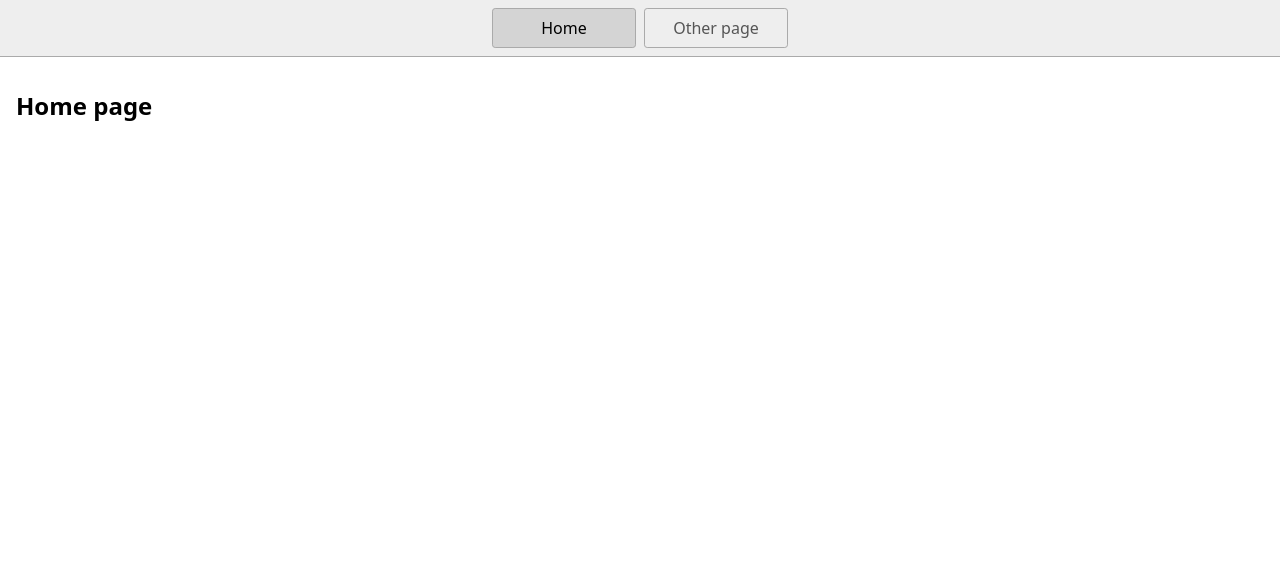
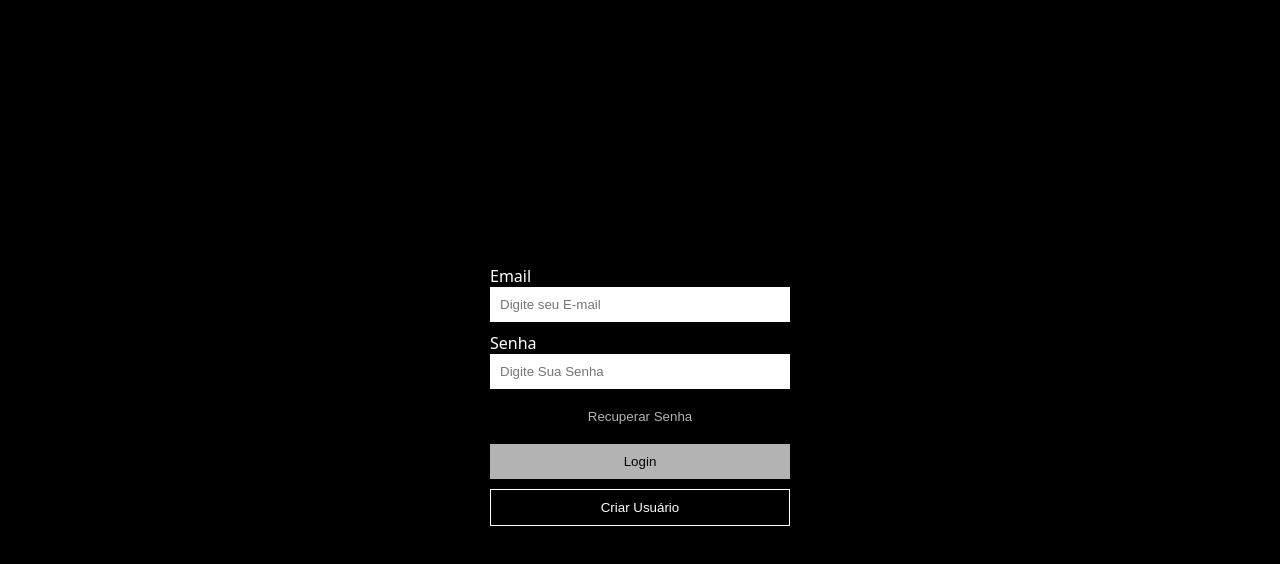
Before and after one commit to nil0sgarbiero/web-platform-dvzmhm, a plain HTML site: page index.html in a window 1280 px wide. Drawn offline with Linux system fonts and the light colour scheme.

Commit message:
3 files modified, 2 added

```diff
--- /dev/null
+++ b/bkp.css
@@ -0,0 +1,38 @@
+* {
+  box-sizing: border-box;
+}
+nav {
+  display: flex;
+  flex-wrap: wrap;
+  align-items: center;
+  justify-content: center;
+  padding: 0.5rem;
+  gap: 0.5rem;
+  border-bottom: solid 1px #aaa;
+  background-color: #eee;
+}
+
+nav a {
+  display: inline-block;
+  min-width: 9rem;
+  padding: 0.5rem;
+  border-radius: 0.2rem;
+  border: solid 1px #aaa;
+  text-align: center;
+  text-decoration: none;
+  color: #555;
+}
+
+nav a[aria-current='page'] {
+  color: #000;
+  background-color: #d4d4d4;
+}
+
+main {
+  padding: 1rem;
+}
+
+h1 {
+  font-weight: bold;
+  font-size: 1.5rem;
+}
--- a/index.html
+++ b/index.html
@@ -1,7 +1,7 @@
 <!DOCTYPE html>
 <html lang="en">
   <head>
-    <title>Home</title>
+    <title>Login - AppTreino</title>
     <meta charset="UTF-8" />
     <meta name="viewport" content="width=device-width" />
     <!--
@@ -9,15 +9,47 @@
       Remove all code in `styles.css`!
     -->
     <link rel="stylesheet" href="styles.css" />
-    <script type="module" src="script.js"></script>
+    <script src="script.js"></script>
   </head>
   <body>
-    <nav>
-      <a href="/" aria-current="page">Home</a>
-      <a href="/page2.html">Other page</a>
-    </nav>
-    <main>
-      <h1>Home page</h1>
-    </main>
+    <form action="">
+      <div>
+        <label for="">Email</label>
+      </div>
+      <div>
+        <input
+          type="email"
+          name="email"
+          id="email"
+          onchange="validateFields()"
+          placeholder="Digite seu E-mail"
+        />
+      </div>
+      <div>
+        <label for="">Senha</label>
+      </div>
+      <div>
+        <input
+          type="password"
+          name="password"
+          id="password"
+          placeholder="Digite Sua Senha"
+        />
+      </div>
+      <div>
+        <button type="button" class="clear" id="recoverpass" disabled="true">
+          Recuperar Senha
+        </button>
+      </div>
+      <div>
+        <button type="button" class="solid" id="login" disabled="true">
+          Login
+        </button>
+      </div>
+
+      <div>
+        <button type="button" class="outline">Criar Usuário</button>
+      </div>
+    </form>
   </body>
 </html>
--- a/script.js
+++ b/script.js
@@ -1 +1,21 @@
-console.log('Hello!');
+function validateFields() {
+  // verifica se email não é vazio, se email é valido
+  // se email verdadeiro entao habilita recuperar senha
+  //
+  const emailValid = isEmailValid();
+  document.getElementById('recoverpass').disable = !emailValid;
+}
+function isEmailValid() {
+  const email = document.getElementById('email').value;
+  if (!email) {
+    return false;
+  }
+  return validateEmail(email);
+}
+
+function validateEmail(email) {
+  if (/^\w+([\.-]?\w+)*@\w+([\.-]?\w+)*(\.\w{2,3})+$/.test(email)) {
+    return false;
+  }
+  return true;
+}
--- a/styles.css
+++ b/styles.css
@@ -1,46 +1,54 @@
-* {
-  box-sizing: border-box;
-}
-
 body {
   margin: 0;
   font-family: system-ui, sans-serif;
-  color: black;
-  background-color: white;
+  color: white;
+  background-color: black;
+  display: flex;
+  justify-content: center;
+  align-items: center;
+  height: 100vh;
 }
 
-nav {
-  display: flex;
-  flex-wrap: wrap;
-  align-items: center;
-  justify-content: center;
-  padding: 0.5rem;
-  gap: 0.5rem;
-  border-bottom: solid 1px #aaa;
-  background-color: #eee;
+form {
+  width: 300px;
 }
 
-nav a {
-  display: inline-block;
-  min-width: 9rem;
-  padding: 0.5rem;
-  border-radius: 0.2rem;
-  border: solid 1px #aaa;
-  text-align: center;
-  text-decoration: none;
-  color: #555;
+input,
+button {
+  padding: 10px;
+  margin-bottom: 10px;
+  width: -webkit-fill-available;
+}
+input {
+  border: none;
 }
 
-nav a[aria-current='page'] {
-  color: #000;
-  background-color: #d4d4d4;
+button {
+  cursor: pointer;
 }
 
-main {
-  padding: 1rem;
+button:active {
+  opacity: 0.8;
 }
 
-h1 {
-  font-weight: bold;
-  font-size: 1.5rem;
+button[disabled] {
+  opacity: 0.7;
 }
+
+.clear {
+  background: transparent;
+  border: none;
+  color: white;
+}
+
+.solid {
+  background: white;
+  border: none;
+  color: black;
+}
+
+.outline {
+  background: transparent;
+  color: white;
+  border: 1px solid white;
+}
```
Also changed, not shown: bkp.html (added, +23 -0 lines).
